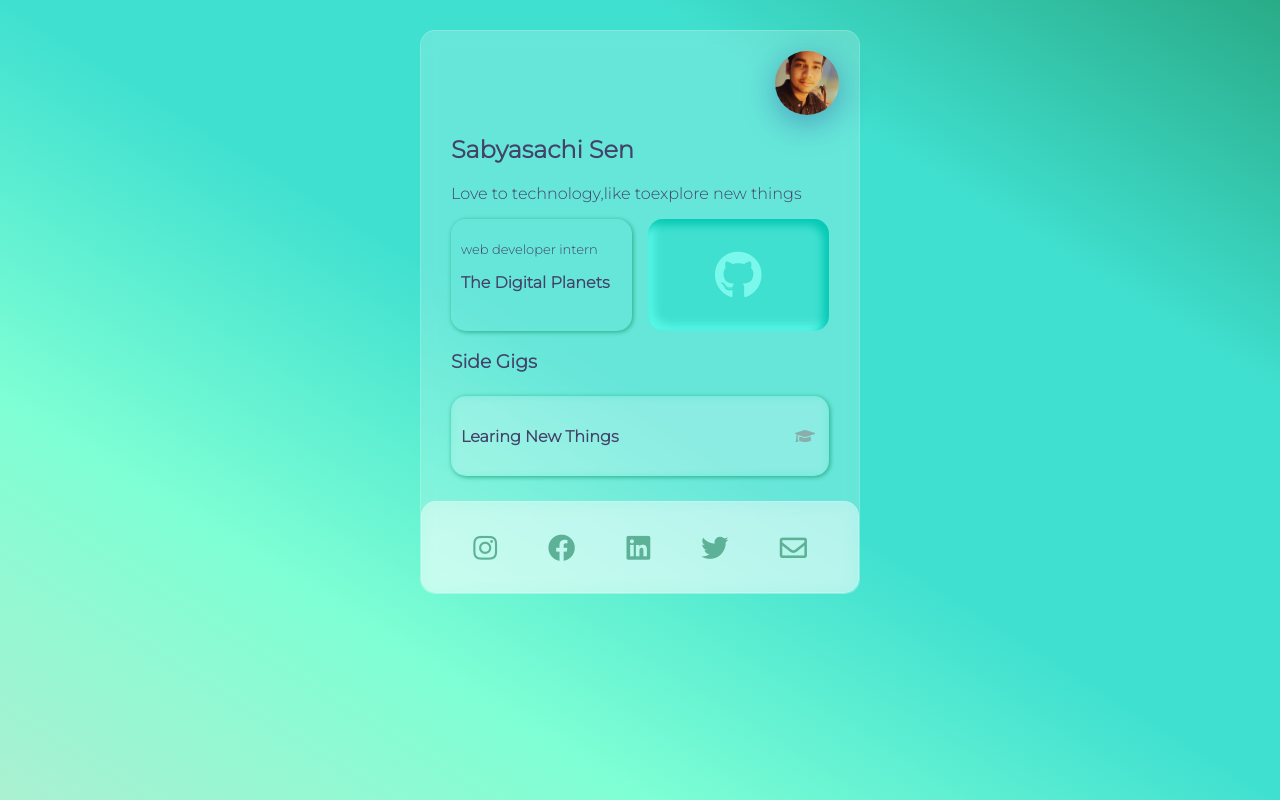
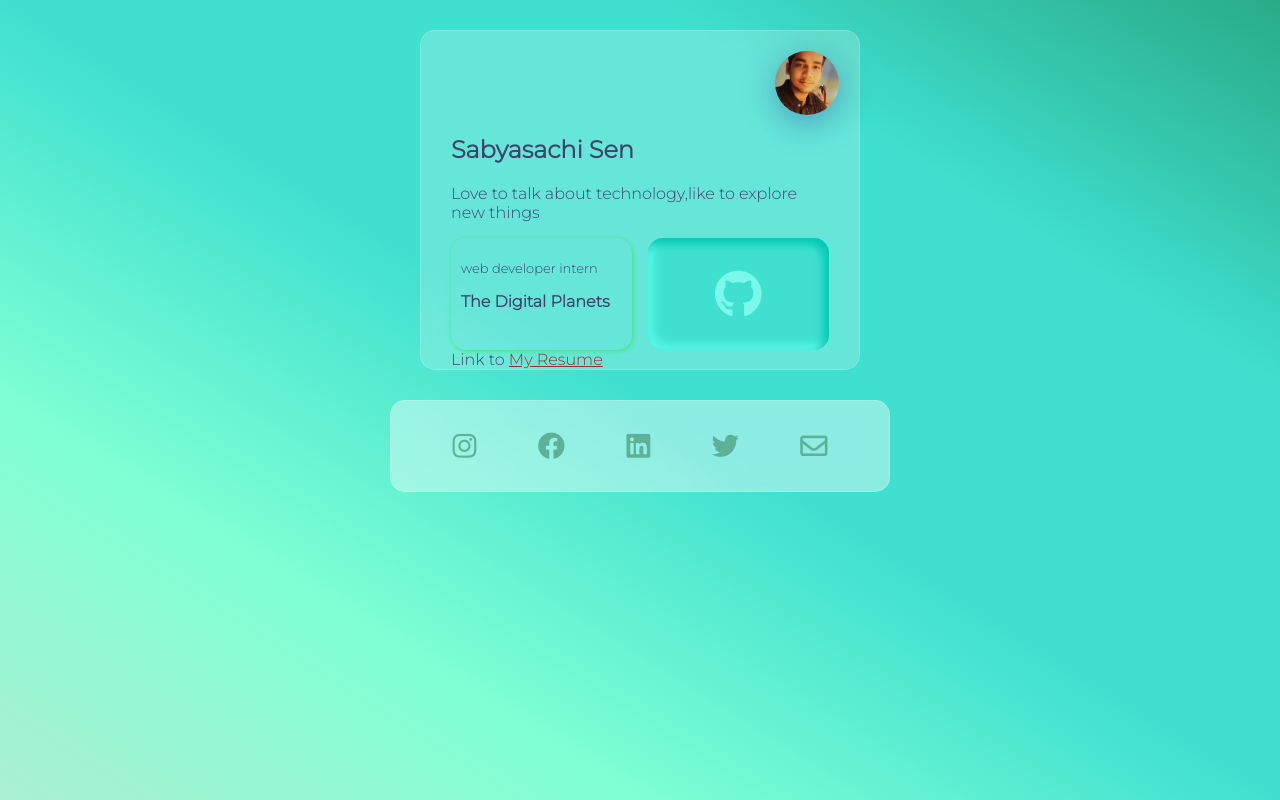
Before and after one commit to sabyasachi237/myprofile, a plain HTML site: page index.html in a window 1280 px wide. Drawn offline with Linux system fonts and the light colour scheme.

Commit message:
resume linnk added

```diff
--- a/index.html
+++ b/index.html
@@ -15,7 +15,7 @@
     <link rel="stylesheet" href="styles.css" />
 
     <title>
-            Sabyasachi Sen
+        Sabyasachi Sen
     </title>
 </head>
 
@@ -26,7 +26,7 @@
         </div>
         <div class="content">
             <h2>Sabyasachi Sen</h2>
-            <p>Love to technology,like toexplore new things</p>
+            <p>Love to talk about technology,like to explore new things</p>
             <div class="developer">
                 <div class="work-ex">
                     <span class="designation">web developer intern</span>
@@ -36,21 +36,19 @@
                     <i class="fab fa-github"></i>
                 </div>
             </div>
-            <div class="side-hustle">
-                <h3>Side Gigs</h3>
-                <div class="company-name" onClick="onHandleClick('rotaract')">
-                    <h4>Learing New Things</h4>
-                    <div onClick="onHandleClick('rotaract')" class="icon"><i class="fas fa-graduation-cap"></i></div>
-                </div>
-            </div>
+            Link to <a style="color: brown;" href="https://drive.google.com/file/d/1VGkhu-W3HigH3fni2KetxMw_W0Fw3EQ7/view?usp=drivesdk
+            onclick=" location.href=this.href+'?xyz='+val;return false;">
+                 My Resume
+            </a>
         </div>
+    </div>
 
-        <div class="social-media">
-            <i class="fab fa-instagram" onClick="onHandleClick('instagram')"></i>
-            <i class="fab fa-facebook"  onClick="onHandleClick('facebook')"></i>
-            <i class="fab fa-linkedin"  onClick="onHandleClick('linkedin')"></i>
-            <i class="fab fa-twitter" onClick="onHandleClick('twitter')"></i>
-            <i class="far fa-envelope" onClick="onHandleClick('mail')"></i>
+    <div class="social-media">
+        <i class="fab fa-instagram" onClick="onHandleClick(' instagram')"></i>
+                <i class="fab fa-facebook" onClick="onHandleClick('facebook')"></i>
+                <i class="fab fa-linkedin" onClick="onHandleClick('linkedin')"></i>
+                <i class="fab fa-twitter" onClick="onHandleClick('twitter')"></i>
+                <i class="far fa-envelope" onClick="onHandleClick('mail')"></i>
         </div>
     </div>
     <script src="script.js"></script>
--- a/styles.css
+++ b/styles.css
@@ -170,9 +170,10 @@ body {
     justify-content: center;
     vertical-align: middle;
     text-align: left;
-    box-shadow: 1px 1px 5px 0 #29ab87;
+    box-shadow: 1px 1px 5px 0 #43e478;
 
   }
+
 
   .designation{
     padding-left: 10px;
```
